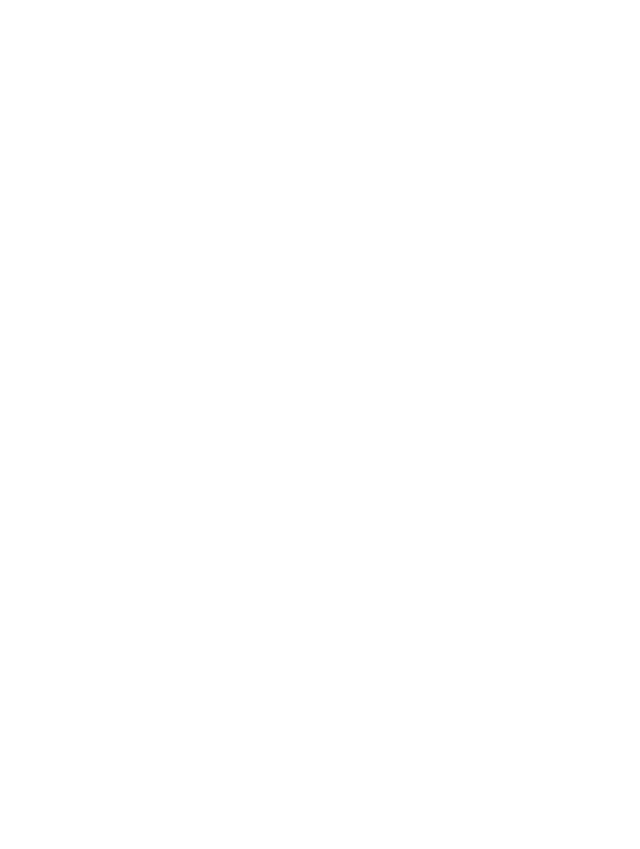
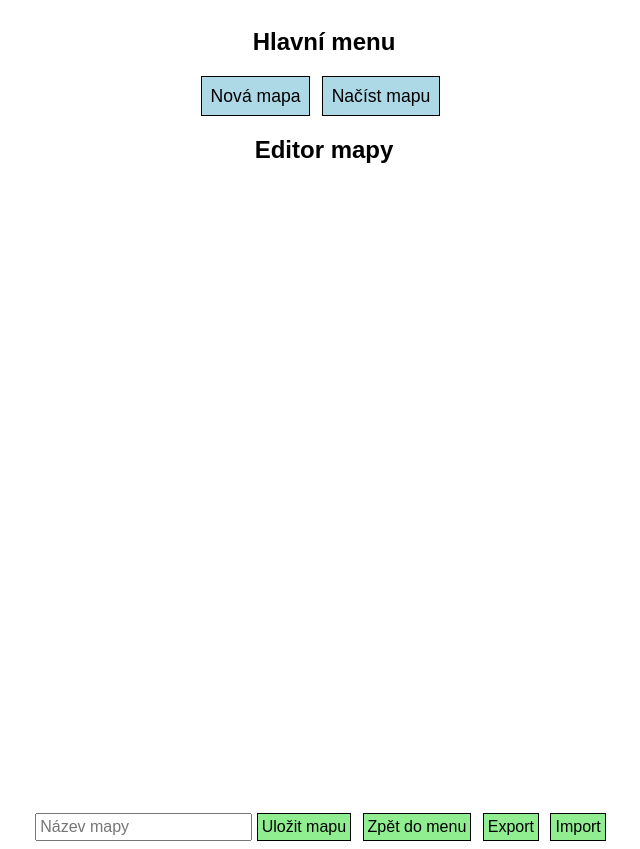
Before and after one commit to ZeleninaZelena/Track-builder, a plain HTML site: page index.html in a window 1280 px wide. Shown: the whole page, without its empty margins (316-956 px from the left). Before the commit the page ends 800 px from the top, so only its background shows below. Drawn offline with Linux system fonts and the light colour scheme.

Commit message:
HTML structure and CSS

```diff
--- a/index.html
+++ b/index.html
@@ -1,14 +1,41 @@
 <!DOCTYPE html>
 <html lang="en">
+
 <head>
     <meta charset="UTF-8">
     <meta name="viewport" content="width=device-width, initial-scale=1.0">
     <title>Document</title>
     <link rel="stylesheet" href="style.css">
 </head>
+
 <body>
+    <div id="custom-container">
+
+        <section id="main-menu">
+            <h1>Hlavní menu</h1>
+            <div>
+            <button id="newMapButton">Nová mapa</button>
+            <button id="loadMapButton">Načíst mapu</button>
+            </div>
+            <div id="savedMapList"></div>
+
+        </section>
 
 
+        <section id="editor">
+            <h1>Editor mapy</h1>
+            <div id="mapGrid"></div>
+            <div>
+                <input type="text" id="mapName" placeholder="Název mapy">
+                <button id="saveMapButton">Uložit mapu</button>
+                <button id="mainMenuButton">Zpět do menu</button>
+                <button id="exportMapButton">Export</button>
+                <input type="file" id="importFile">
+                <button id="importMatButton">Import</button>
+            </div>
+        </section>
+    </div>
     <script src="script.js"></script>
 </body>
+
 </html>
--- a/style.css
+++ b/style.css
@@ -0,0 +1,76 @@
+html {
+    font-family: Arial, Helvetica, sans-serif;
+}
+
+#custom-container {
+    display: flex;
+    flex-direction: column;
+    align-items: center;
+}
+
+#main-menu, #editor {
+    display: flex;
+    flex-direction: column;
+    align-items: center;
+}
+
+.hidden {
+    display: none;
+}
+
+
+#mapGrid {
+    display: grid;
+    grid-template-columns: repeat(20, 30px);
+    grid-template-rows: repeat(20, 30px);
+    gap: 1px;
+    margin-bottom: 10px;
+}
+
+.tile {
+    width: 30px;
+    height: 30px;
+    border: 1px solid lightgray;
+    cursor: pointer;
+}
+
+.grass {
+    background-color: rgb(105, 175, 105);
+}
+
+.track {
+    background-color: gray;
+}
+
+.water {
+    background-color: rgb(105, 168, 189);
+}
+
+#importFile {
+    display: none;
+}
+
+button {
+    margin-right: 7px;
+}
+
+#main-menu button {
+    font-size: 1.1em;
+    padding: 0.5em;
+    color: black;
+    background-color: lightblue;
+    border: 1px solid black;
+}
+
+#mapName {
+    font-size: 1em;
+    padding: 3px;
+}
+
+#editor button {
+    font-size: 1em;
+    padding: 0.25em;
+    color: black;
+    background-color: lightgreen;
+    border: 1px solid black;
+}
```
